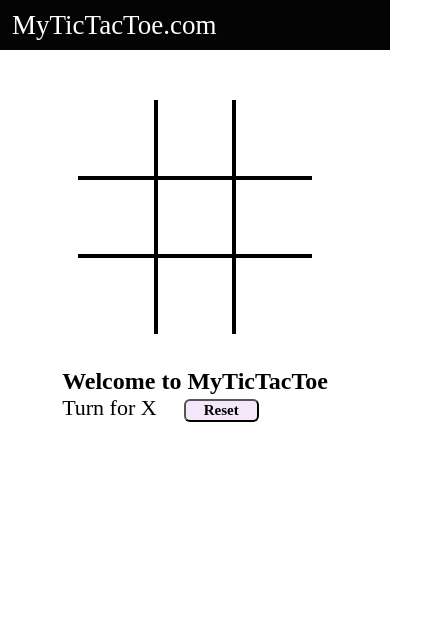
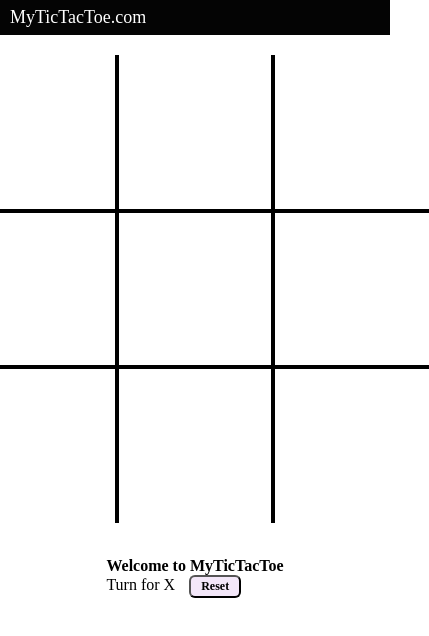
Before and after one commit to Shivam-1510/Tic-Tac-Toe, a plain HTML site: page index.html in a window 390 px wide. Shown: the whole page, 429 px wide, since content can reach past the window. Drawn offline with Linux system fonts and the light colour scheme.

Commit message:
Update style.css

```diff
--- a/style.css
+++ b/style.css
@@ -1,10 +1,11 @@
 @import url('https://fonts.googleapis.com/css2?family=Montserrat:ital,wght@0,100..900;1,100..900&display=swap');
-*{
+
+* {
     margin: 0;
     padding: 0;
 }
 
-nav{
+nav {
     background-color: rgb(4, 4, 4);
     color: white;
     height: 50px;
@@ -12,23 +13,26 @@ nav{
     display: flex;
     align-items: center;
     padding: 0 12px;
+}
 
-}
-nav ul{
+nav ul {
     list-style: none;
 }
-.gameContainer{
+
+.gameContainer {
     display: flex;
     justify-content: center;
     margin-top: 50px;
 }
-.container{
+
+.container {
     display: grid;
-    grid-template-rows: repeat(3, 10vw) ;
-    grid-template-columns: repeat(3, 10vw) ;
+    grid-template-rows: repeat(3, 10vw);
+    grid-template-columns: repeat(3, 10vw);
     position: relative;
 }
-.box{
+
+.box {
     border: 2px solid black;
     font-size: 8vw;
     cursor: pointer;
@@ -36,35 +40,45 @@ nav ul{
     align-items: center;
     justify-content: center;
 }
-.box:hover{
+
+.box:hover {
     background-color: rgb(155, 155, 228);
 }
-.info{
+
+.info {
     font-size: 22px;
 }
-.gameInfo{
+
+.gameInfo {
     padding: 0 34px;
     font-family: 'Times New Roman', Times, serif;
 }
-.gameInfo h1{
+
+.gameInfo h1 {
     font-size: 2.5rem;
 }
-.imgbox img{
+
+.imgbox img {
     width: 0;
     transition: width 1s ease-in-out;
 }
-.br-0{
+
+.br-0 {
     border-right: 0;
 }
-.bl-0{
+
+.bl-0 {
     border-left: 0;
 }
-.bt-0{
+
+.bt-0 {
     border-top: 0;
 }
-.bb-0{
+
+.bb-0 {
     border-bottom: 0;
 }
+
 #reset {
     margin: 0 23px;
     padding: 1px 18px;
@@ -85,16 +99,14 @@ nav ul{
     z-index: 1; /* Ensure the line is positioned above the boxes */
 }
 
-
-@media screen and (max-width: 950px)
-{
-    .gameContainer{
+@media screen and (max-width: 950px) {
+    .gameContainer {
         flex-wrap: wrap;
     }
-    .gameInfo{
+    .gameInfo {
         margin-top: 34px;
     }
-    .gameInfo h1{
+    .gameInfo h1 {
         font-size: 1.5rem;
     }
     .container {
@@ -102,3 +114,80 @@ nav ul{
         grid-template-columns: repeat(3, 20vw);
     }
 }
+
+@media screen and (max-width: 600px) {
+    nav {
+        font-size: 20px;
+        height: 40px;
+    }
+
+    .gameContainer {
+        margin-top: 30px;
+    }
+
+    .gameInfo {
+        padding: 0 20px;
+    }
+
+    .gameInfo h1 {
+        font-size: 1.2rem;
+    }
+
+    .container {
+        grid-template-rows: repeat(3, 30vw);
+        grid-template-columns: repeat(3, 30vw);
+    }
+
+    .box {
+        font-size: 12vw;
+    }
+
+    .info {
+        font-size: 18px;
+    }
+
+    #reset {
+        margin: 0 15px;
+        padding: 2px 12px;
+        font-size: 14px;
+    }
+}
+
+@media screen and (max-width: 400px) {
+    nav {
+        font-size: 18px;
+        height: 35px;
+        padding: 0 10px;
+    }
+
+    .gameContainer {
+        margin-top: 20px;
+    }
+
+    .gameInfo {
+        padding: 0 10px;
+    }
+
+    .gameInfo h1 {
+        font-size: 1rem;
+    }
+
+    .container {
+        grid-template-rows: repeat(3, 40vw);
+        grid-template-columns: repeat(3, 40vw);
+    }
+
+    .box {
+        font-size: 16vw;
+    }
+
+    .info {
+        font-size: 16px;
+    }
+
+    #reset {
+        margin: 0 10px;
+        padding: 2px 10px;
+        font-size: 12px;
+    }
+}
```
